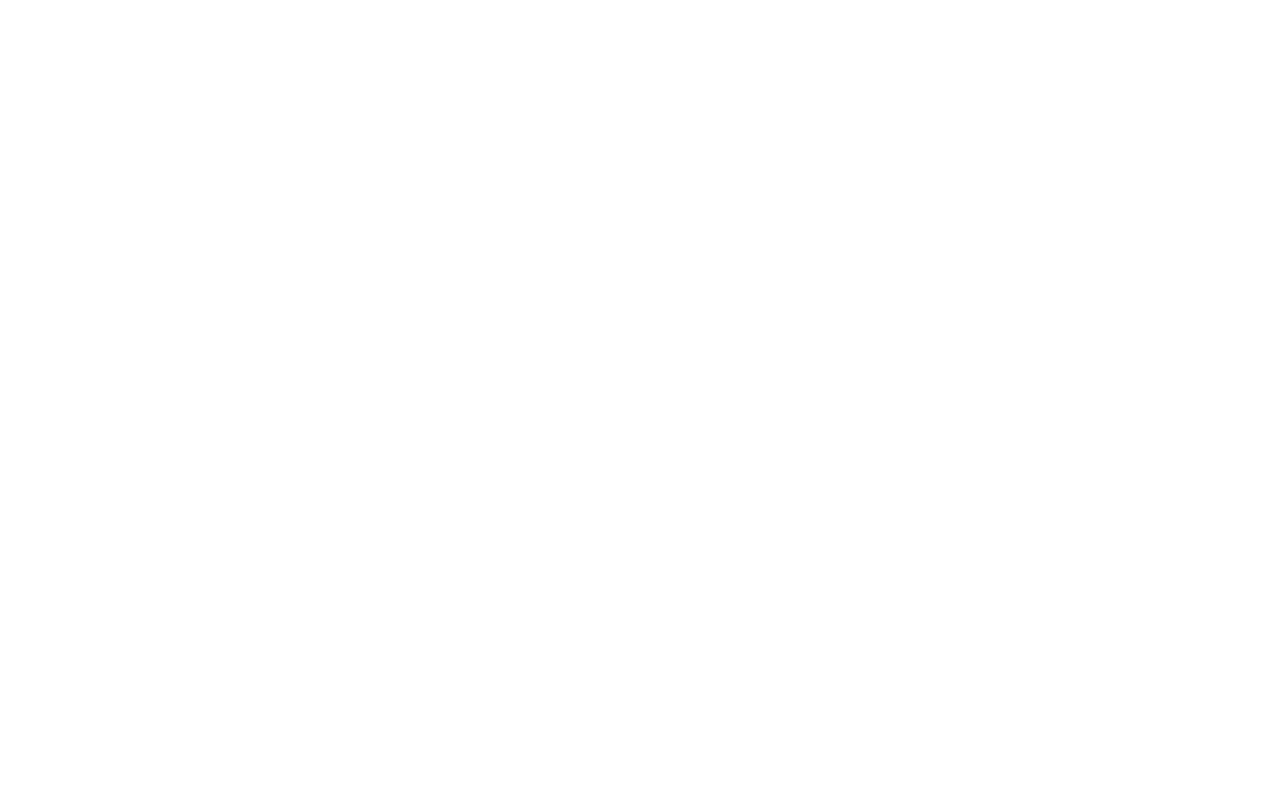
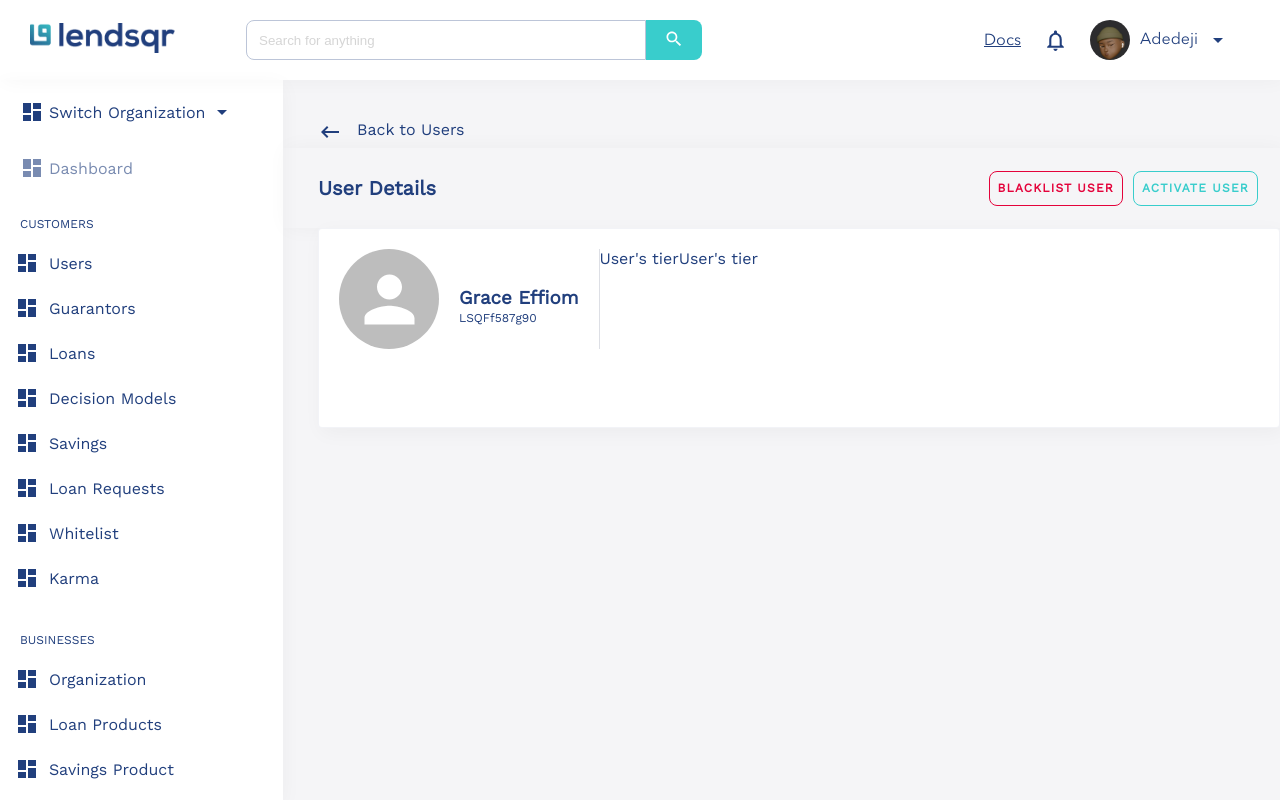
Before and after one commit to NnajiChimuanya/Lendsqr, a React (Create React App) app: page /userDetails in a window 1280 px wide. Before the commit this address had no page. Built offline with nearby package versions, Linux system fonts and the light colour scheme.

Commit message:
Worked on the header of the user details page: adding the custom blacklist and activate button
Signed-off-by: Chimuanya Nnaji <nnajichimuanya50@gmail.com>

```diff
--- a/src/components/header/Header.tsx
+++ b/src/components/header/Header.tsx
@@ -28,7 +28,7 @@
       </div>
       <div className="others">
         <div className="docs">
-          <Link className="link" to={"/docs"}>
+          <Link className="link" to={"/"}>
             Docs
           </Link>
         </div>
--- a/src/index.tsx
+++ b/src/index.tsx
@@ -4,6 +4,7 @@
 import { BrowserRouter, Routes, Route } from "react-router-dom";
 import Login from "./pages/Login";
 import Dashboard from "./pages/Dashboard";
+import UserDetails from "./pages/UserDetails";
 import App from "./App";
 
 const root = ReactDOM.createRoot(
@@ -16,6 +17,7 @@
       <Routes>
         <Route path="/" element={<Dashboard />} />
         <Route path="/login" element={<Login />} />
+        <Route path="/userDetails" element={<UserDetails />}></Route>
       </Routes>
     </BrowserRouter>
   </React.StrictMode>
--- /dev/null
+++ b/src/pages/UserDetails.tsx
@@ -0,0 +1,71 @@
+import React from "react";
+import "../styles/userDetails.scss";
+import Header from "../components/header/Header";
+import Sidebar from "../components/sidebar/Sidebar";
+import { KeyboardBackspace } from "@mui/icons-material";
+import { Button, Avatar } from "@mui/material";
+import { Link } from "react-router-dom";
+
+const UserDetails = () => {
+  return (
+    <div className="userDetails-page">
+      <Header />
+      <div className="main">
+        <Sidebar />
+        <div className="user-details">
+          <div className="back">
+            <Link className="link" to={"/"}>
+              <KeyboardBackspace className="back-icon" />
+            </Link>
+            <p>Back to Users</p>
+          </div>
+
+          <div className="header">
+            <div className="title">
+              <h4>User Details</h4>
+            </div>
+            <div className="buttons">
+              <Button className="button blacklist">Blacklist User</Button>
+              <Button className="button activate">Activate User</Button>
+            </div>
+          </div>
+
+          <div className="section-1">
+            <div className="up">
+              <div className="user">
+                <Avatar className="avatar" />
+                <div className="name">
+                  <h3>Grace Effiom</h3>
+                  <p>LSQFf587g90</p>
+                </div>
+              </div>
+
+              <div className="user-tier">
+                <p>User's tier</p>
+              </div>
+
+              <div className="user-balance">
+                <p>User's tier</p>
+              </div>
+            </div>
+            {/* <div className="up">
+              <div className="user-details">
+                <Avatar />
+                <div className="name">
+                  <h5>Grace Effiom</h5>
+                  <p>LSQFf587g90</p>
+                </div>
+              </div>
+
+              <div className="user-tier">
+                <p>User's tier</p>
+              </div>
+            </div> */}
+          </div>
+        </div>
+      </div>
+    </div>
+  );
+};
+
+export default UserDetails;
--- a/src/styles/_colors.scss
+++ b/src/styles/_colors.scss
@@ -2,3 +2,6 @@
 $secondary: #545f7d;
 
 $blue: #39cdcc;
+$red: #e4033b;
+
+$lightBrown: #e5e5e5;
--- a/src/styles/dashboard.scss
+++ b/src/styles/dashboard.scss
@@ -1,3 +1,7 @@
+@import "./colors";
+@import "./fonts";
+@import "./mixins";
+
 .dashboard {
   .main {
     display: flex;
--- a/src/styles/index.scss
+++ b/src/styles/index.scss
@@ -5,5 +5,6 @@
 @import "./app.scss";
 @import "./login.scss";
 @import "./dashboard.scss";
+@import "./userDetails.scss";
 @import "../components/header/header.scss";
 @import "../components//sidebar/sidebar.scss";
--- /dev/null
+++ b/src/styles/userDetails.scss
@@ -0,0 +1,117 @@
+@import "./colors";
+@import "./fonts";
+@import "./mixins";
+
+.userDetails-page {
+  font-family: $workSans;
+  color: $primary;
+
+  .main {
+    display: flex;
+
+    .user-details {
+      flex: 1;
+      height: 90vh;
+      width: 100%;
+      background-color: rgba(84, 95, 125, 0.06);
+      display: flex;
+      flex-direction: column;
+
+      .back {
+        display: flex;
+        padding-left: 35px;
+        margin-top: 40px;
+
+        .link {
+          .back-icon {
+            color: $primary !important;
+          }
+        }
+
+        p {
+          margin-left: 15px;
+        }
+      }
+
+      .header {
+        display: flex;
+        padding-left: 35px;
+        padding-right: 20px;
+        background: none;
+
+        .title {
+          h4 {
+            font-size: $regularSize;
+            font-weight: $mediumWeight;
+          }
+        }
+
+        .buttons {
+          display: flex;
+          flex-direction: row;
+          column-gap: 10px;
+          padding: 5px 2px;
+
+          .button {
+            font: {
+              family: $workSans !important;
+              size: $smallSize !important;
+              weight: $mediumWeight !important;
+            }
+            letter-spacing: 0.1em;
+          }
+
+          .blacklist {
+            color: $red;
+            border: 1px solid $red;
+            border-radius: 8px;
+          }
+
+          .activate {
+            color: $blue;
+            border: 1px solid $blue;
+            border-radius: 8px;
+          }
+        }
+      }
+
+      .section-1 {
+        max-width: 100vw - 20vw;
+        height: 200px;
+        margin-left: 35px;
+        background-color: #fff;
+        border: 1px solid rgba(33, 63, 125, 0.06);
+        box-shadow: 3px 5px 20px rgba(0, 0, 0, 0.04);
+        border-radius: 4px;
+
+        .up {
+          display: flex;
+          margin-top: 20px;
+          margin-left: 20px;
+
+          .user {
+            display: flex;
+            justify-content: center;
+            align-items: center;
+            border-right: 1px solid rgba(84, 95, 125, 0.2);
+
+            .avatar {
+              height: 100px;
+              width: 100px;
+            }
+
+            .name {
+              line-height: 1px;
+              margin-left: 20px;
+              margin-right: 20px;
+
+              p {
+                font-size: $smallSize;
+              }
+            }
+          }
+        }
+      }
+    }
+  }
+}
```
